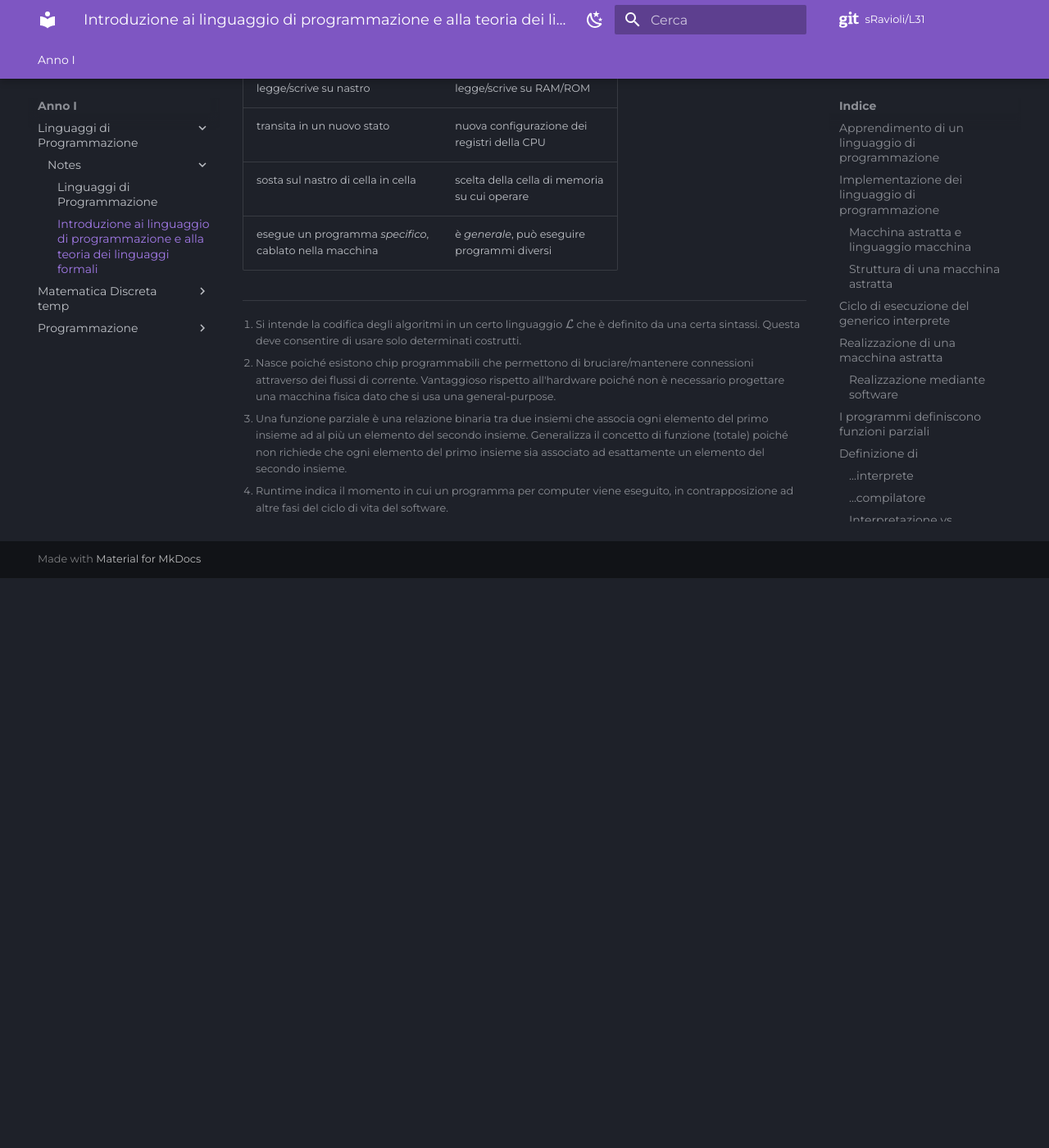
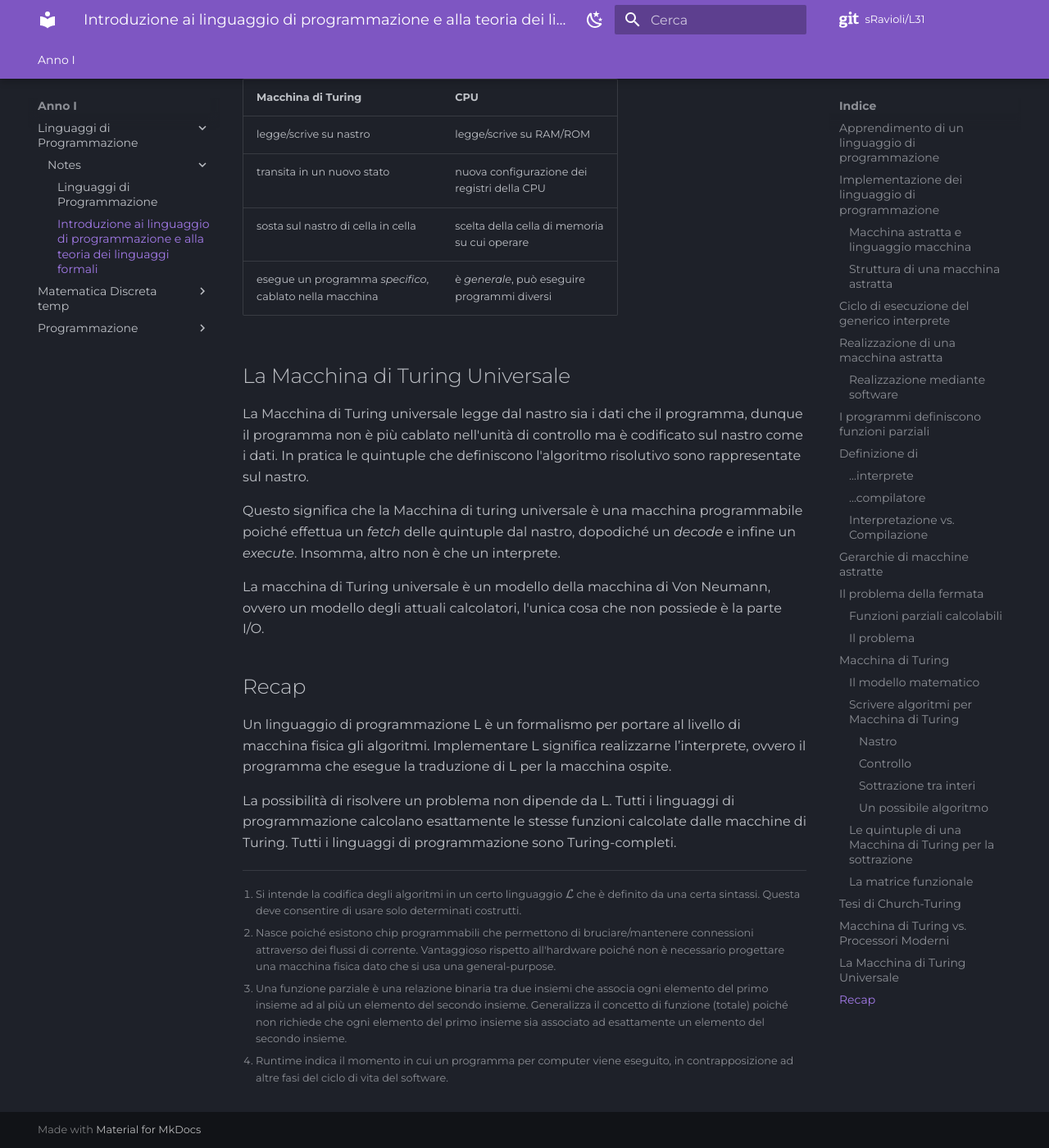
Before and after one commit to sravioli/temp-L31, an MkDocs documentation site: the page built from docs/Anno_I/Linguaggi_di_Programmazione/notes/01_intro_linguaggi.md, in a window 1280 px wide and 1400 px high, scrolled down 12141 px. Shown: the whole window at 82% size. Built offline with MkDocs 1.6.1 and Material for MkDocs 9.7.7, drawn with Linux system fonts in a browser that asks for light colours; comment, search, counter and statistics services are not loaded; before the commit the page ends 12846 px from its top, so only the background shows below that; some of the changed text lies outside the part shown.

Commit message:
fix(docs): :bug:  correct syntax, remove wrong symbols
symbols got overwritten by searh and replace. this fixes it.

```diff
--- a/docs/Anno_I/Linguaggi_di_Programmazione/notes/01_intro_linguaggi.md
+++ b/docs/Anno_I/Linguaggi_di_Programmazione/notes/01_intro_linguaggi.md
@@ -300,7 +300,7 @@
 $$
 H(P,\ x) \text{ ritorna }
 \begin{cases}
-    \text{true}  & \text{se } P(x) \text{ termina}  |
+    \text{true}  & \text{se } P(x) \text{ termina}  \\
     \text{false} & \text{se } P(x) \text{ va in loop}
 \end{cases}
 $$
@@ -320,7 +320,7 @@
 $$
 K(P)
 \begin{cases}
-    \text{stampa 'LOOP'}  & \text{se } P(\prgm) \text{ non termina}  |
+    \text{stampa 'LOOP'}  & \text{se } P(\prgm) \text{ non termina}  \\
     \text{va in loop} & \text{se } P(\prgm) \text{ termina}
 \end{cases}
 $$
@@ -526,6 +526,31 @@
 | esegue un programma _specifico_,<br>cablato nella macchina | è _generale_, può eseguire<br>programmi diversi |
 <!-- markdownlint-enable MD046 -->
 
+## La Macchina di Turing Universale
+
+La Macchina di Turing universale legge dal nastro sia i dati che il programma,
+dunque il programma non è più cablato nell'unità di controllo ma è codificato
+sul nastro come i dati. In pratica le quintuple che definiscono l'algoritmo
+risolutivo sono rappresentate sul nastro.
+
+Questo significa che la Macchina di turing universale è una macchina
+programmabile poiché effettua un _fetch_ delle quintuple dal nastro, dopodiché
+un _decode_ e infine un _execute_. Insomma, altro non è che un interprete.
+
+La macchina di Turing universale è un modello della macchina di Von Neumann,
+ovvero un modello degli attuali calcolatori, l'unica cosa che non possiede è
+la parte I/O.
+
+## Recap
+
+Un linguaggio di programmazione L è un formalismo per portare al livello di
+macchina fisica gli algoritmi. Implementare L significa realizzarne l’interprete,
+ovvero il programma che esegue la traduzione di L per la macchina ospite.
+
+La possibilità di risolvere un problema non dipende da L. Tutti i linguaggi di
+programmazione calcolano esattamente le stesse funzioni calcolate dalle macchine
+di Turing. Tutti i linguaggi di programmazione sono Turing-completi.
+
 [^1]:
     Si intende la codifica degli algoritmi in un certo linguaggio $\ll$ che è
     definito da una certa sintassi. Questa deve consentire di usare solo
```
Also changed, not shown: other parts of docs/Anno_I/Linguaggi_di_Programmazione/notes/01_intro_linguaggi.md (+7 -7 lines).
